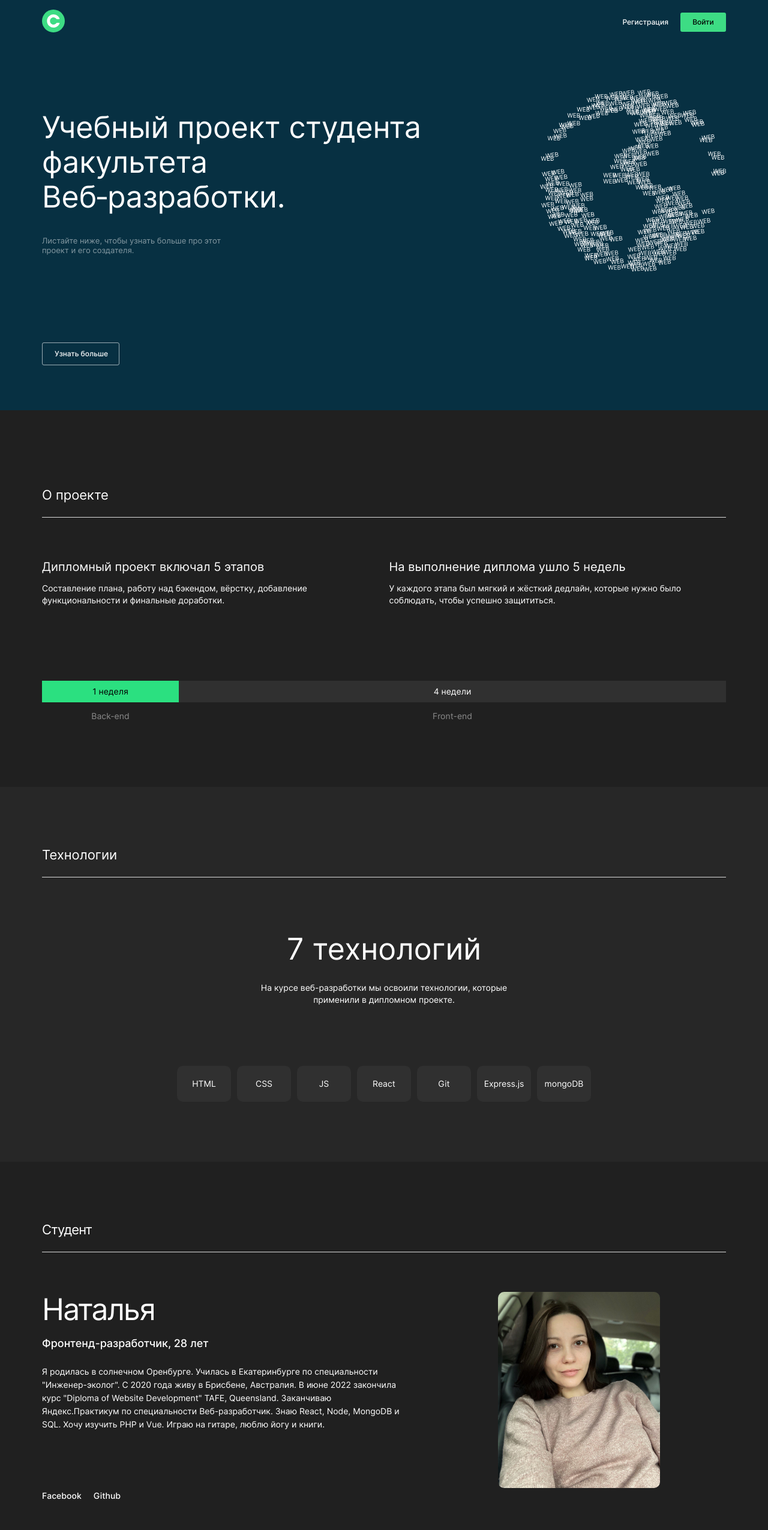
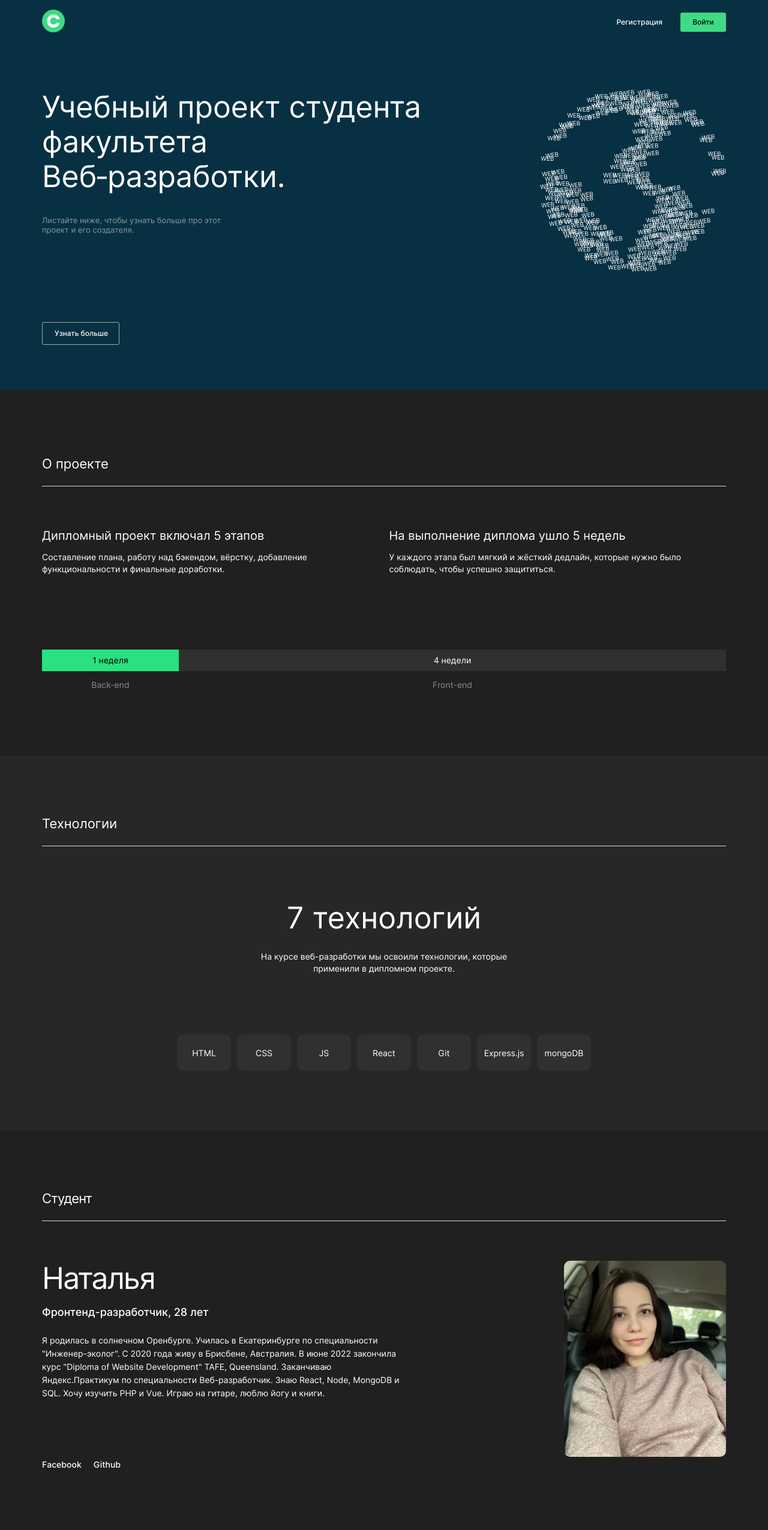
Before and after one commit to NLinkova/movies-explorer-frontend, a React (Create React App) app: page / in a window 1280 px wide. Shown: the top 2551 px of the page at 60% size. Built offline with nearby package versions, Linux system fonts and the light colour scheme.

Commit message:
not main.landing done

```diff
--- a/src/components/AboutMe/AboutMe.css
+++ b/src/components/AboutMe/AboutMe.css
@@ -109,7 +109,7 @@
   border-radius: 10px;
   object-fit: contain;
   flex-basis: min-content;
-  margin: 0 auto;
+  margin: 0 0 auto auto;
 }
 
 @media screen and (max-width: 804px) {
@@ -123,7 +123,6 @@
 
   .about-me__profile-photo {
     max-width: 33vw;
-    /* max-height: 307px; */
     border-radius: 10px;
     object-fit: contain;
     margin: 0;
--- a/src/components/AboutProject/AboutProject.css
+++ b/src/components/AboutProject/AboutProject.css
@@ -9,6 +9,7 @@
   font-size: 22px;
   line-height: 27px;
   white-space: nowrap;
+  margin: 0;
 }
 
 .about__title::after {
--- a/src/components/Header/Header.css
+++ b/src/components/Header/Header.css
@@ -1,5 +1,5 @@
 .header {
-  margin: 0 auto;
+  margin: 0;
   padding: 0 70px;
   display: flex;
   justify-content: space-between;
@@ -39,14 +39,13 @@
 }
 
 .header__list-link {
-  font-family: Inter, sans-serif;
   font-style: normal;
   font-weight: 500;
   color: #FFFFFF;
   font-size: 12px;
   line-height: 16px;
   display: block;
-  padding: 8px 20px;
+  padding: 8px 30px;
   border-radius: 6px;
   text-decoration: none;
 }
@@ -68,6 +67,7 @@
   display: flex;
   align-items: center;
   justify-content: center;
+  padding: 8px 0;
 }
 
 @media screen and (max-width: 804px) {
--- a/src/components/Portfolio/Portfolio.css
+++ b/src/components/Portfolio/Portfolio.css
@@ -1,6 +1,6 @@
 .portfolio {
   margin: 0 auto;
-  padding: 0 70px 90px;
+  padding: 0 70px 110px;
   background-color: #202020;
   max-width: 100;
 }
@@ -56,7 +56,6 @@
 }
 
 .portfolio__arrow {
-  width: 100%;
   max-width: 29px;
 }
 
--- a/src/components/Promo/Promo.css
+++ b/src/components/Promo/Promo.css
@@ -24,6 +24,7 @@
   font-size: 50px;
   line-height: 58px;
   text-align: left;
+  margin: 0 auto;
 }
 
 .promo__subtitle {
@@ -55,8 +56,7 @@
 }
 
 .promo__image {
-  max-width: 310px;
-  max-height: 304px;
+  max-width: 29vw;
   margin: 75px 70px auto auto;
 }
 
```
